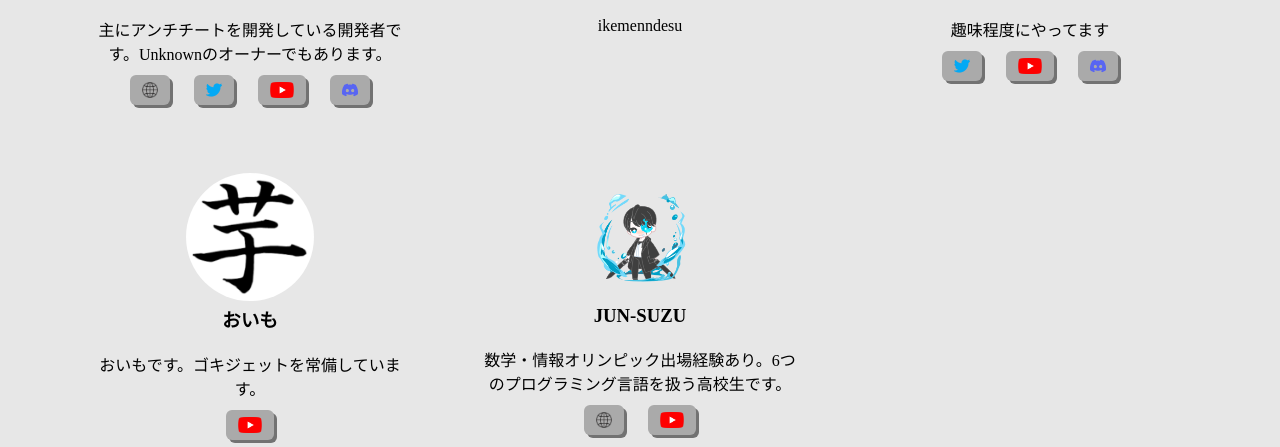
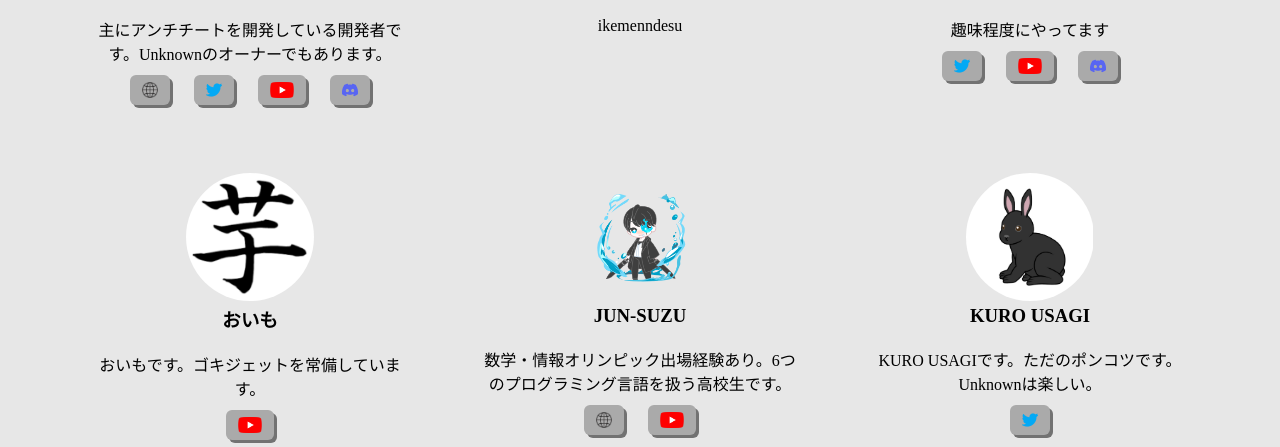
Before and after one commit to Unknown-Creators-Team/unknown-creators-team.github.io, a plain HTML site: page ja/team/index.html in a window 1280 px wide. Shown: the part 364-811 px from the top of the page. Drawn offline with Linux system fonts and the light colour scheme.

Commit message:
update ja/team/index.html

```diff
--- a/ja/team/index.html
+++ b/ja/team/index.html
@@ -47,10 +47,10 @@
                     <p class="user-content">ikemenndesu</p>
                     <div class="buttons">
                         <ul>
-                            <!-- <li><a href="https://un-known.xyz" target="_blank"><img src="/images/sns/website.webp" alt="WebSite"></a></li> -->
-                            <!-- <li><a href="https://twitter.com/Nano_191225" target="_blank"><img src="/images/sns/twitter.webp" alt="Twitter"></a></li> -->
-                            <!-- <li><a href="https://www.youtube.com/@Nano_1225" target="_blank"><img src="/images/sns/youtube.webp" alt="YouTube"></a></li> -->
-                            <!-- <li><a href="https://discord.gg/QF3n85dr4P" target="_blank"><img src="/images/sns/discord.webp" alt="Discord"></a></li> -->
+                            <!-- <li><a href="" target="_blank"><img src="/images/sns/website.webp" alt="WebSite"></a></li> -->
+                            <!-- <li><a href="" target="_blank"><img src="/images/sns/twitter.webp" alt="Twitter"></a></li> -->
+                            <!-- <li><a href="" target="_blank"><img src="/images/sns/youtube.webp" alt="YouTube"></a></li> -->
+                            <!-- <li><a href="" target="_blank"><img src="/images/sns/discord.webp" alt="Discord"></a></li> -->
                         </ul>
                     </div>
                 </div>
@@ -61,7 +61,7 @@
                     <p class="user-content">趣味程度にやってます</p>
                     <div class="buttons">
                         <ul>
-                            <!-- <li><a href="https://un-known.xyz" target="_blank"><img src="/images/sns/website.webp" alt="WebSite"></a></li> -->
+                            <!-- <li><a href="" target="_blank"><img src="/images/sns/website.webp" alt="WebSite"></a></li> -->
                             <li><a href="https://twitter.com/misosan_mikan" target="_blank"><img src="/images/sns/twitter.webp" alt="Twitter"></a></li>
                             <li><a href="https://www.youtube.com/channel/UCBjqbs7auqEiuJxhx66qVGA" target="_blank"><img src="/images/sns/youtube.webp" alt="YouTube"></a></li>
                             <li><a href="https://discord.gg/ABnmGkANCh" target="_blank"><img src="/images/sns/discord.webp" alt="Discord"></a></li>
@@ -74,10 +74,10 @@
                     <p class="user-content">おいもです。ゴキジェットを常備しています。</p>
                     <div class="buttons">
                         <ul>
-                            <!-- <li><a href="https://un-known.xyz" target="_blank"><img src="/images/sns/website.webp" alt="WebSite"></a></li> -->
-                            <!-- <li><a href="https://twitter.com/Nano_191225" target="_blank"><img src="/images/sns/twitter.webp" alt="Twitter"></a></li> -->
+                            <!-- <li><a href="" target="_blank"><img src="/images/sns/website.webp" alt="WebSite"></a></li> -->
+                            <!-- <li><a href="" target="_blank"><img src="/images/sns/twitter.webp" alt="Twitter"></a></li> -->
                             <li><a href="https://www.youtube.com/channel/UCZrMxtmlPsOP_SbK58T2YNg" target="_blank"><img src="/images/sns/youtube.webp" alt="YouTube"></a></li>
-                            <!-- <li><a href="https://discord.gg/QF3n85dr4P" target="_blank"><img src="/images/sns/discord.webp" alt="Discord"></a></li> -->
+                            <!-- <li><a href="" target="_blank"><img src="/images/sns/discord.webp" alt="Discord"></a></li> -->
                         </ul>
                     </div>
                 </div>
@@ -88,9 +88,22 @@
                     <div class="buttons">
                         <ul>
                             <li><a href="https://jun-suzu.net" target="_blank"><img src="/images/sns/website.webp" alt="WebSite"></a></li>
-                            <!-- <li><a href="https://twitter.com/JUNSUZU4" target="_blank"><img src="/images/sns/twitter.webp" alt="Twitter"></a></li> -->
+                            <!-- <li><a href="" target="_blank"><img src="/images/sns/twitter.webp" alt="Twitter"></a></li> -->
                             <li><a href="https://www.youtube.com/c/JUNSUZUGAMES" target="_blank"><img src="/images/sns/youtube.webp" alt="YouTube"></a></li>
-                            <!-- <li><a href="https://discord.gg/QF3n85dr4P" target="_blank"><img src="/images/sns/discord.webp" alt="Discord"></a></li> -->
+                            <!-- <li><a href="" target="_blank"><img src="/images/sns/discord.webp" alt="Discord"></a></li> -->
+                        </ul>
+                    </div>
+                </div>
+                <div class="user">
+                    <img class="user-icon" src="/images/users/kuro_usagi.webp" alt="KURO USAGI">
+                    <h3>KURO USAGI</h3>
+                    <p class="user-content">KURO USAGIです。ただのポンコツです。Unknownは楽しい。</p>
+                    <div class="buttons">
+                        <ul>
+                            <!-- <li><a href="" target="_blank"><img src="/images/sns/website.webp" alt="WebSite"></a></li> -->
+                            <li><a href="https://twitter.com/KUROUSA42630177" target="_blank"><img src="/images/sns/twitter.webp" alt="Twitter"></a></li>
+                            <!-- <li><a href="" target="_blank"><img src="/images/sns/youtube.webp" alt="YouTube"></a></li> -->
+                            <!-- <li><a href="" target="_blank"><img src="/images/sns/discord.webp" alt="Discord"></a></li> -->
                         </ul>
                     </div>
                 </div>
```
Also changed, not shown: images/users/kuro_usagi.webp (added).
